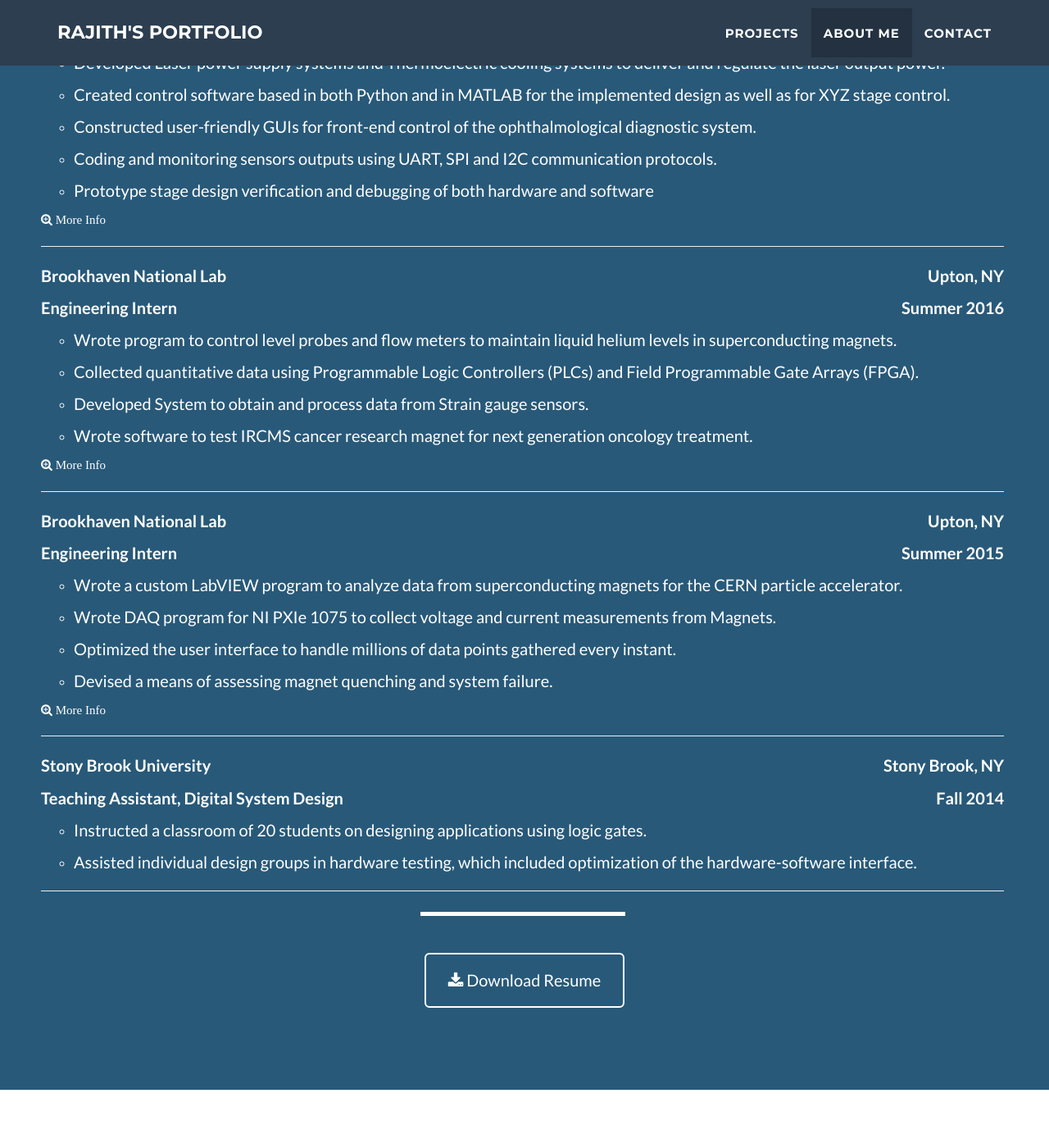
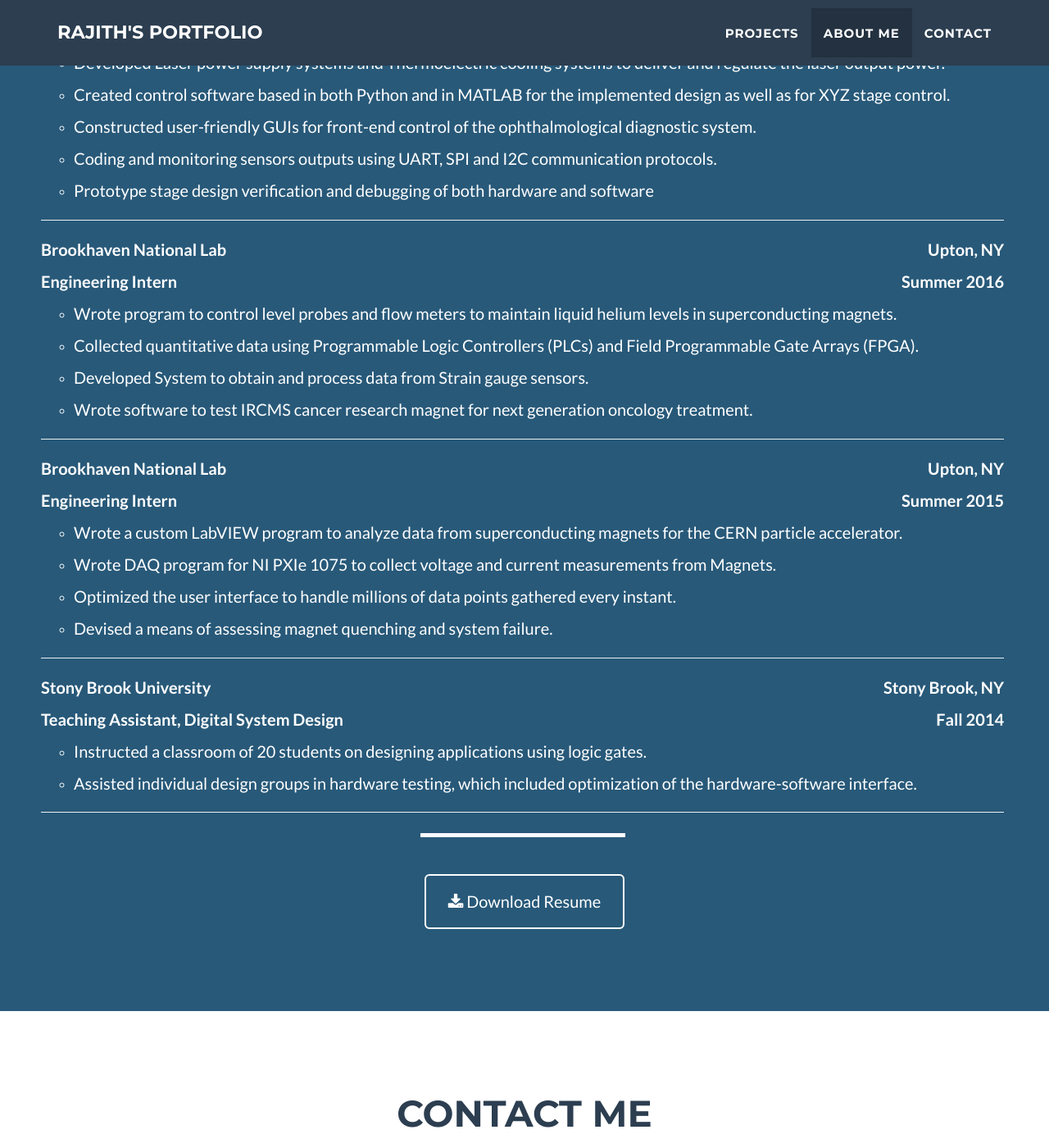
Before and after one commit to radrajith/radrajith.github.io, a Jekyll site: the page built from index.html, in a window 1280 px wide and 1400 px high, scrolled down 2690 px. Shown: the whole window at 82% size. Built offline with Jekyll 4.4.1, drawn with Linux system fonts in a browser that asks for light colours.

Commit message:
removing the more info from experience

```diff
--- a/_includes/about.html
+++ b/_includes/about.html
@@ -25,9 +25,9 @@
                         <span style="float:right;"><b>{{ exp.timeline }}</b></span>
                       </p>
                       <p>{{ exp.description }}</P>
-                        {% if exp.detailed %}
+                        <!-- {% if exp.detailed %}
                         <i class="fa fa-search-plus" aria-hidden="true">&nbspMore Info</i>
-                        {% endif %}
+                        {% endif %} -->
                       <hr class="style17">
                       {% endfor %}
                       <hr class="star-light">
```
